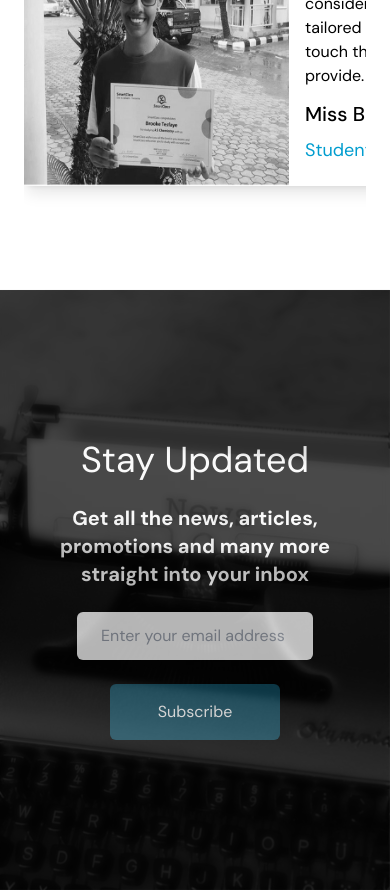
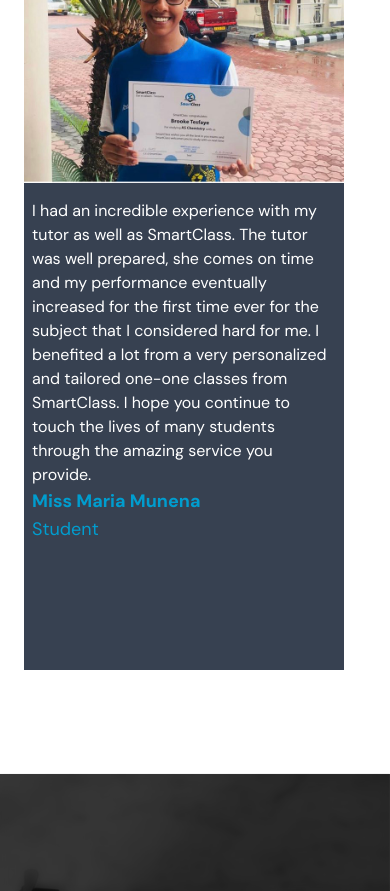
Before and after one commit to iam-dante/smartclass, a Next.js app: page /home in a window 390 px wide. Shown: the part 3000-3891 px from the top of the page. Built offline with nearby package versions, Linux system fonts and the light colour scheme.

Commit message:
responsive changes

```diff
--- a/pages/home.js
+++ b/pages/home.js
@@ -173,7 +173,7 @@ export default function Home(){
                 <div className="px-6 md:px-20 py-20 space-y-4 lg:space-y-8">
                     <h1 className=" text-xl lg:text-3xl flex justify-center uppercase font-serif  text-[#8E8B8B]">What our clients say</h1>
 
-                <div className="overflow-x-auto scrollbar scrollbar-thin scrollbar-thumb-cyanblue-400 py-6 snap-x snap-mandatory">
+                        <div className="lg:block hidden overflow-x-auto scrollbar scrollbar-thin scrollbar-thumb-cyanblue-400 py-6 snap-x snap-mandatory">
 
                             <div className="flex flex-row space-x-20 w-fit px-96 ">
 
@@ -220,6 +220,46 @@ export default function Home(){
 
                             </div>
                         </div>
+
+
+                        {/* Mobile */}
+
+                        <div className="lg:hidden overflow-x-auto scrollbar scrollbar-thin scrollbar-thumb-cyanblue-400 py-6 snap-x snap-mandatory">
+                            <div className="flex flex-row space-x-6 w-fit">
+                                <div className="w-80 bg-gray-700">
+                                    <img  src="/images/MissBrooke.png"  className=" w-grayscale hover:grayscale-0"/>
+                                    <div className="px-2 py-4">
+                                        <h className="text-base text-white"> I had an incredible experience with my tutor as well as SmartClass. The tutor was well prepared, she comes on time and my performance eventually increased for the first time ever for the subject that I considered hard for me. I benefited a lot from a very personalized and tailored one-one classes from SmartClass. I hope you continue to touch the lives of many students through the amazing service you provide.</h>
+                                        <div className="flex flex-col">
+                                                <h className="text-lg font-semibold text-cyanblue-300">Miss Maria Munena</h>
+                                                <h className="text-cyanblue-300 text-lg">Student</h>
+                                            </div>
+                                    </div>
+                                </div>
+
+                                <div className="w-80 bg-gray-700">
+                                    <img  src="/images/MissMunena.png"  className=" w-grayscale hover:grayscale-0"/>
+                                    <div className="px-2 py-4">
+                                        <h className="text-base text-white"> I really love math. I love teaching math. In the past, I had no way that I could teach math to students until when I heard about the awesome SmartClass platform. I was so convinced from the start about how impactful can SmartClass be because of the power of personalised learning advantages. Now, despite being a student at the University of Dar-es-Salaam, I am able to help lots of students in math while at the same time growing my income. I am so thrilled that at least I can share my math skills with lots of other people. In one world I would say SmartClass is AWESOME!!</h>
+                                        <div className="flex flex-col">
+                                                <h className="text-lg font-semibold text-cyanblue-300">Miss Maria Munena</h>
+                                                <h className="text-cyanblue-300 text-lg">Tutor</h>
+                                            </div>
+                                    </div>
+                                </div>
+
+                                <div className="w-80 bg-gray-700">
+                                    <img  src="/images/KerstinJoseph.png"  className=" w-grayscale hover:grayscale-0"/>
+                                    <div className="px-2 py-4">
+                                        <h className="text-base text-white">I am third year student at the University of Dar-es-Salaam, pursuing Bachelor of Science in Molecular Biology and Biotechnology. In, my extra time I teach biology to secondary students in nearby location. This is only possible because of awesome SmartClass platform which gives me opportunity to connect with hundreds of students. Through SmartClass I have been able to substantially grow my income and at the same time helping students succeed in their studies.</h>
+                                        <div className="flex flex-col">
+                                                <h className="text-lg font-semibold text-cyanblue-300">Kerstin Joseph</h>
+                                                <h className="text-cyanblue-300 text-lg">Tutor</h>
+                                            </div>
+                                    </div>
+                                </div>
+                            </div>
+                        </div>
                 </div>
 
                 <div className="w-full">
```
Lines whose indentation alone changed are shown as unchanged.
